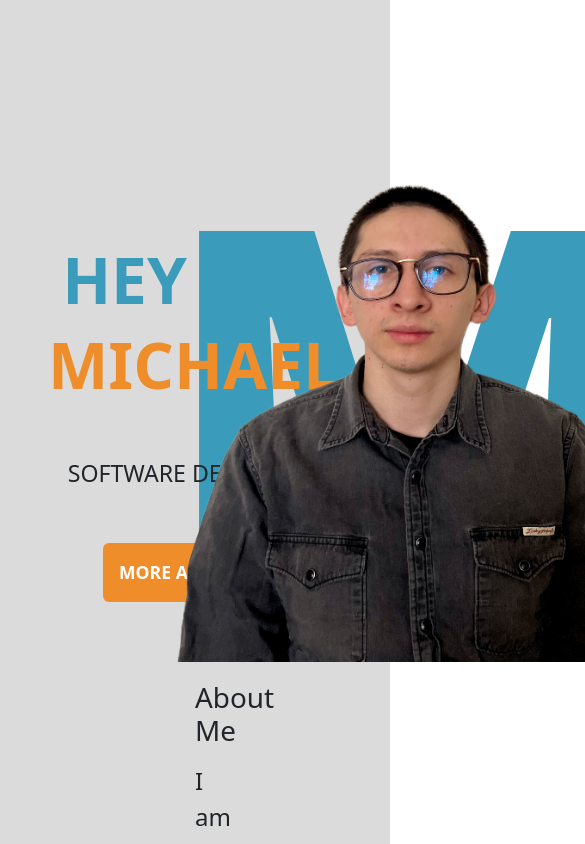
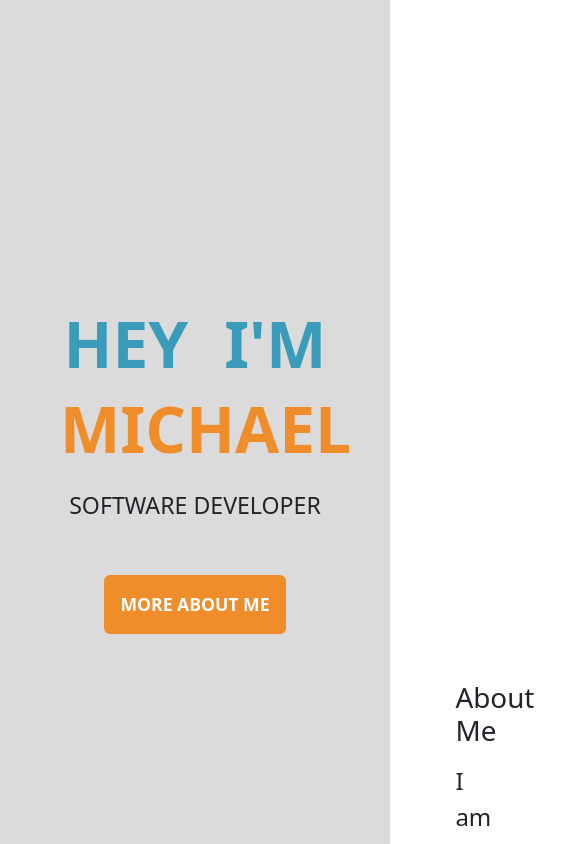
Before and after one commit to Mikadifo/Mikadifo.github.io, a React (Create React App) app: page / in a window 390 px wide. Shown: the top 844 px of the page, 585 px wide, since content can reach past the window. Built offline with nearby package versions, Linux system fonts and the light colour scheme.

Commit message:
[mod] responsive home

```diff
--- a/src/views/home/Home.css
+++ b/src/views/home/Home.css
@@ -2,10 +2,6 @@
   width: 100vw;
   height: 100vh;
   background: var(--color-gray);
-}
-
-.image-stack {
-  width: 50%;
 }
 
 .img-back {
--- a/src/views/home/Home.js
+++ b/src/views/home/Home.js
@@ -1,12 +1,13 @@
+import portrait from './../../img/face-img.png';
 import './Home.css';
-import portrait from './../../img/face-img.png';
 
 const Home = () => {
     return (
         <div id="home" className="home-container">
-            <div className="hstack p-5 stack-container">
-                <div className="vstack gap-5 align-items-center justify-content-center">
-                    <div className="text-center presentation-title">
+            <div className="row  p-5 stack-container">
+                <div className="col col-lg-6 col-sm-12 d-flex align-items-center vh-100">
+                    <div className="container">
+                        <div className="row text-center presentation-title">
                             <h1 className="animate__animated animate__fadeInDown greeting-title">
                                 HEY I'M
                             </h1>
@@ -14,17 +15,20 @@ const Home = () => {
                                 MICHAEL
                             </h1>
                         </div>
-                    <h3 className="animate__animated animate__slideInLeft fw-light">
+                        <h3 className="row d-flex align-items-center justify-content-center animate__animated animate__slideInLeft fw-light mt-3">
                             SOFTWARE DEVELOPER
                         </h3>
+                        <div className="d-flex align-items-center justify-content-center">
                             <a
                                 href="#description"
-                        className="btn btn-outline-dark about-button p-3"
+                                className="row  btn btn-outline-dark about-button p-3 mt-5"
                             >
                                 MORE ABOUT ME
                             </a>
                         </div>
-                <div className="image-stack d-flex align-items-center justify-content-center">
+                    </div>
+                </div>
+                <div className="col col-lg-6 col-sm-12 d-none d-lg-flex align-items-center justify-content-center">
                     <p className="img-back">M</p>
                     <img
                         src={portrait}
```
Lines whose indentation alone changed are shown as unchanged.
